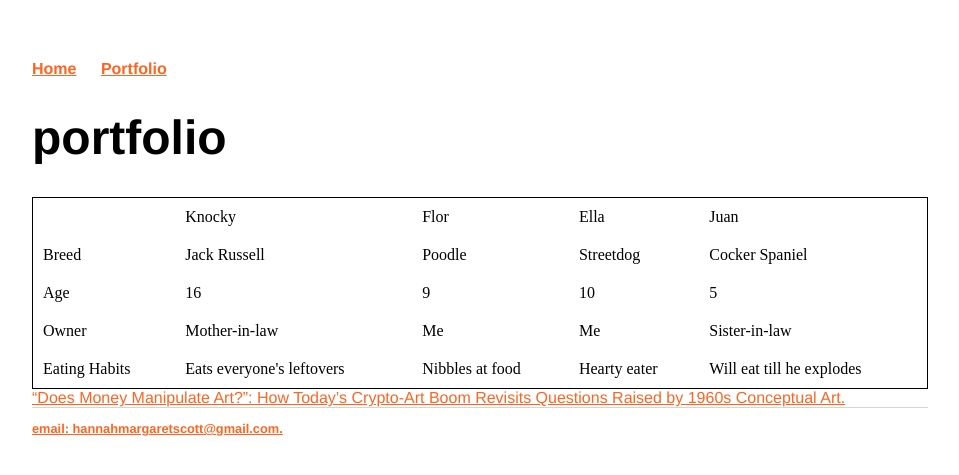
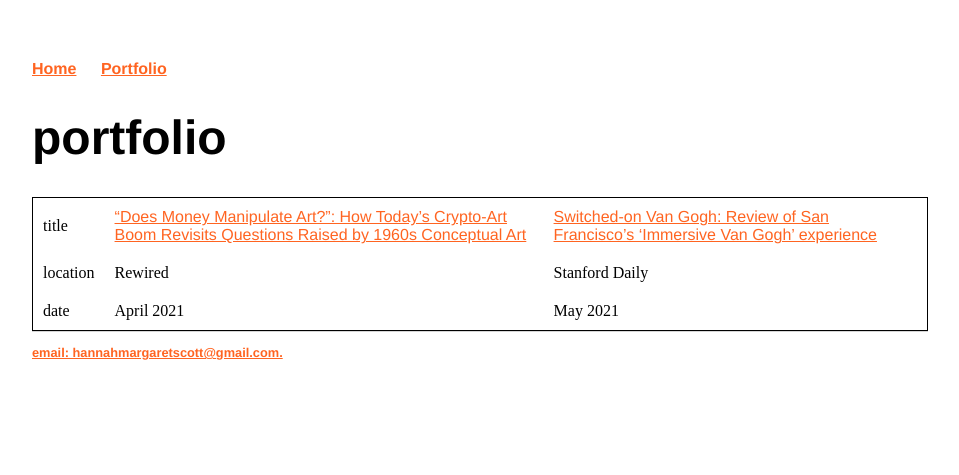
Before and after one commit to hannahmargaretscott/hannahmargaretscott.github.io, a Jekyll site: the page built from portfolio/index.html, in a window 1280 px wide. Shown: the top 475 px of the page, without its empty margins (160-1119 px from the left). Built offline with Jekyll 4.4.1, drawn with Linux system fonts in a browser that asks for light colours.

Commit message:
Update index.html

```diff
--- a/portfolio/index.html
+++ b/portfolio/index.html
@@ -8,43 +8,24 @@ title: portfolio
 
 <table>
   <tr>
-    <td>&nbsp;</td>
-    <td>Knocky</td>
-    <td>Flor</td>
-    <td>Ella</td>
-    <td>Juan</td>
+    <td>title</td>
+    <td><a href="https://stanfordrewired.com/post/crypto-art-1960s-conceptual-art">“Does Money Manipulate Art?”: How Today’s Crypto-Art Boom Revisits Questions Raised by 1960s Conceptual Art</a></td>
+    <td><a href="https://www.stanforddaily.com/2021/05/20/switched-on-van-gogh-review-of-san-franciscos-immersive-van-gogh-experience/">Switched-on Van Gogh: Review of San Francisco’s ‘Immersive Van Gogh’ experience</a></td>
+    <td></td>
+    <td></td>
   </tr>
   <tr>
-    <td>Breed</td>
-    <td>Jack Russell</td>
-    <td>Poodle</td>
-    <td>Streetdog</td>
-    <td>Cocker Spaniel</td>
+    <td>location</td>
+    <td>Rewired</td>
+    <td>Stanford Daily</td>
+	  <td></td>
+	  <td></td>
   </tr>
   <tr>
-    <td>Age</td>
-    <td>16</td>
-    <td>9</td>
-    <td>10</td>
-    <td>5</td>
-  </tr>
-  <tr>
-    <td>Owner</td>
-    <td>Mother-in-law</td>
-    <td>Me</td>
-    <td>Me</td>
-    <td>Sister-in-law</td>
-  </tr>
-  <tr>
-    <td>Eating Habits</td>
-    <td>Eats everyone's leftovers</td>
-    <td>Nibbles at food</td>
-    <td>Hearty eater</td>
-    <td>Will eat till he explodes</td>
+    <td>date</td>
+    <td>April 2021</td>
+    <td>May 2021</td>
+    <td></td>
+    <td></td>
   </tr>
 </table>
-
-
-<div class="blurb">
-	<a href="https://stanfordrewired.com/post/crypto-art-1960s-conceptual-art">“Does Money Manipulate Art?”: How Today’s Crypto-Art Boom Revisits Questions Raised by 1960s Conceptual Art.</a>
-</div></.blurb>
```
